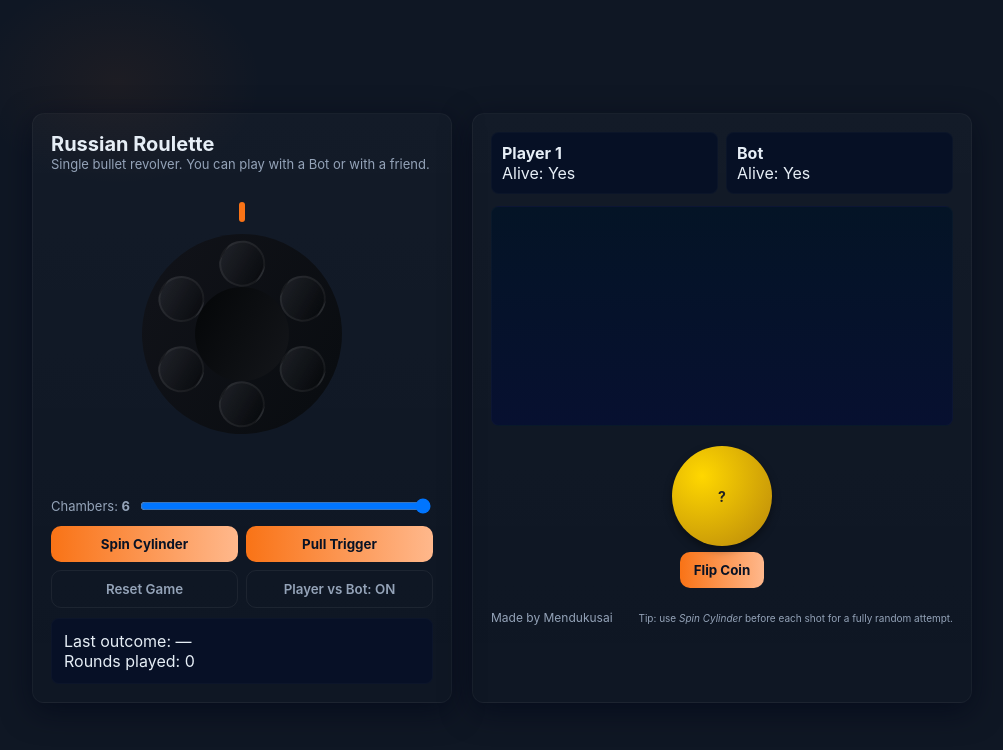
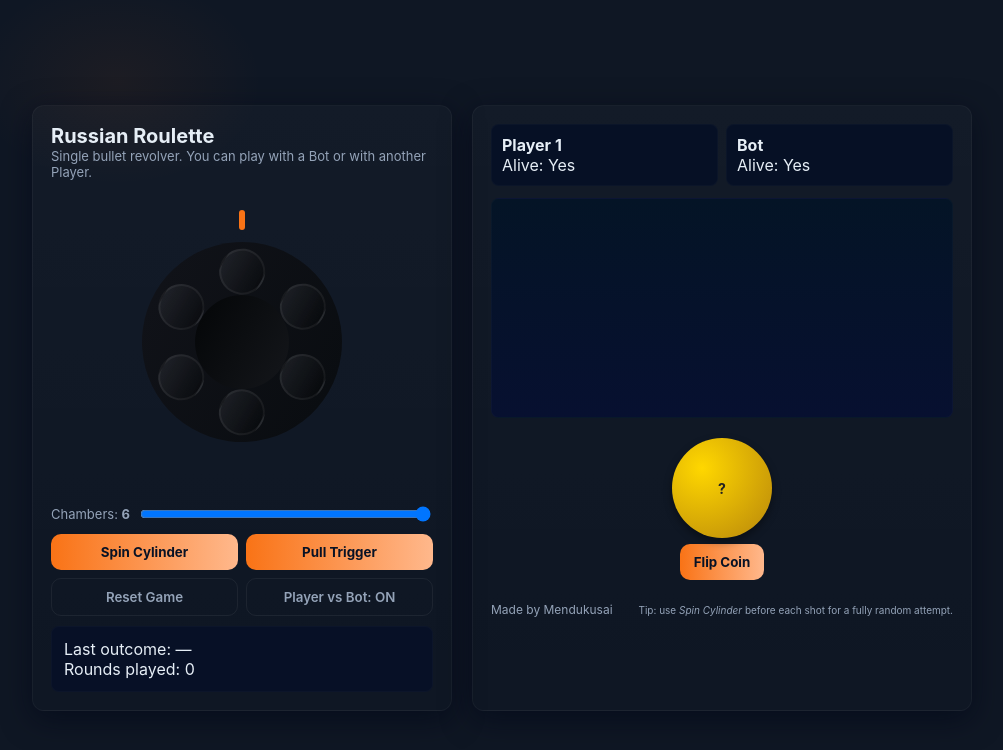
Before and after one commit to Mendukusaiiiii/Russian-Roulette, a plain HTML site: page index.html in a window 1280 px wide. Shown: the whole page, without its empty margins (138-1141 px from the left). Drawn offline with Linux system fonts and the light colour scheme.

Commit message:
index.html

```diff
--- a/index.html
+++ b/index.html
@@ -70,7 +70,7 @@
       <header>
         <div>
           <h1>Russian Roulette</h1>
-          <p class="lead">Single bullet revolver. You can play with a Bot or with a friend.</p>
+          <p class="lead">Single bullet revolver. You can play with a Bot or with another Player.</p>
         </div>
       </header>
 
```
